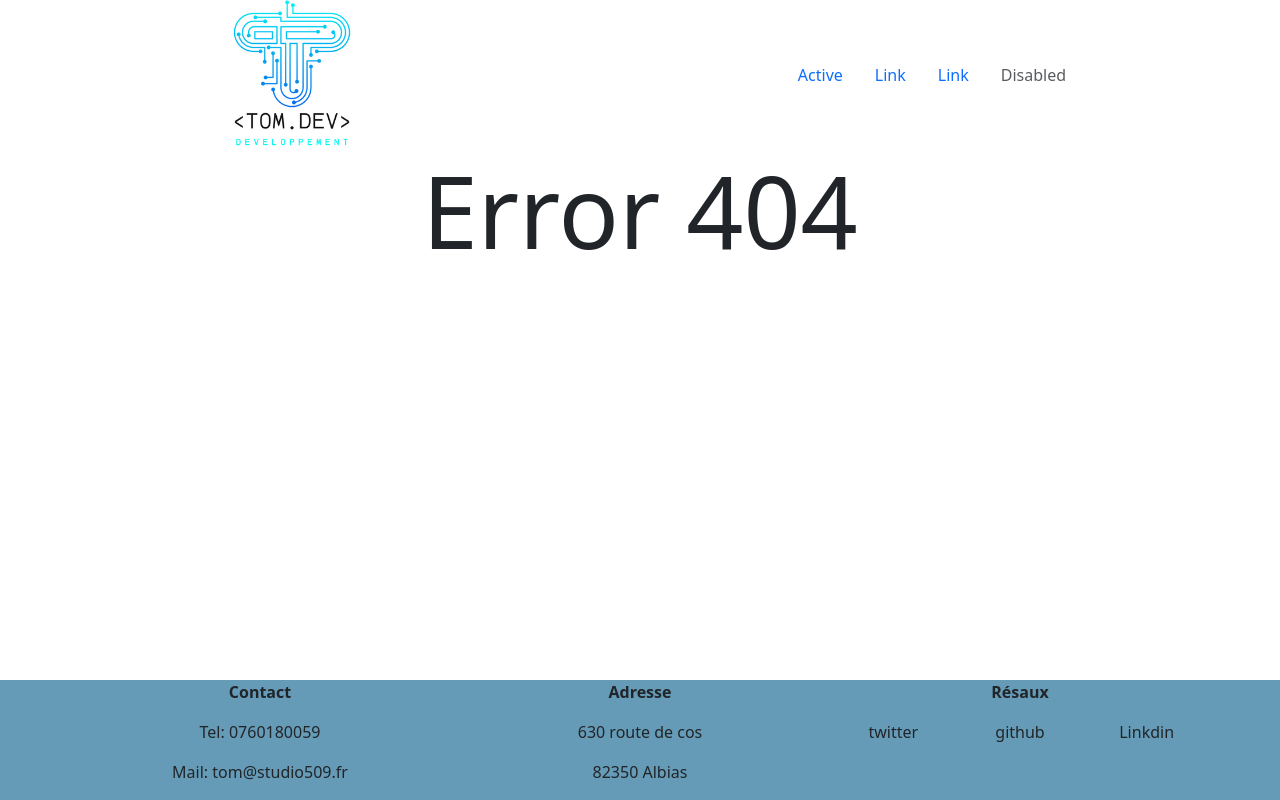
After one commit to Studio509-tom/OpenclassroomProject-Blog, a PHP site: template templates/error.html.twig in a window 1280 px wide. The commit adds this page. Run offline with PHP 8.4, Linux system fonts and the light colour scheme; the template is opened without the code that fills it, so the values that code supplies are empty; some libraries are stand-ins or nearby versions.

Commit message:
issue #1 error

```diff
--- a/src/Controllers/HomepageController.php
+++ b/src/Controllers/HomepageController.php
@@ -4,6 +4,6 @@ namespace Application\Controllers;
 class HomepageController
 {
     public function homepage($twig){
-       echo $twig->render("homepage.html.twig");
+       echo $twig->render("homepage.html.twig" ,['title' => 'Accueil']);
     }
 }
--- a/style.css
+++ b/style.css
@@ -27,7 +27,11 @@
 }
 .footer{
     background: rgb(101, 155, 182);
-    position: relative;
+    position: absolute;
     bottom: 0;
     width: 100%;
 }
+
+.error{
+    font-size: 100px;
+}
--- /dev/null
+++ b/templates/error.html.twig
@@ -0,0 +1,8 @@
+{% extends "layout.html.twig" %}
+
+{% block content %}
+
+    <h1 class="error text-center">Error 404</h1>
+    <p class ="text-center">{{error}}</p>
+
+{% endblock %}
--- a/templates/layout.html.twig
+++ b/templates/layout.html.twig
@@ -1,7 +1,7 @@
 <html>
     <head>
         <meta charset="utf-8" />
-        <title>TOTO</title>
+        <title>{{title}}</title>
         <link href="style.css" rel="stylesheet" />
         <link href="https://cdn.jsdelivr.net/npm/bootstrap@5.3.3/dist/css/bootstrap.min.css" rel="stylesheet" integrity="sha384-QWTKZyjpPEjISv5WaRU9OFeRpok6YctnYmDr5pNlyT2bRjXh0JMhjY6hW+ALEwIH" crossorigin="anonymous">
     </head>
```
Also changed, not shown: index.php (+10 -2 lines).
